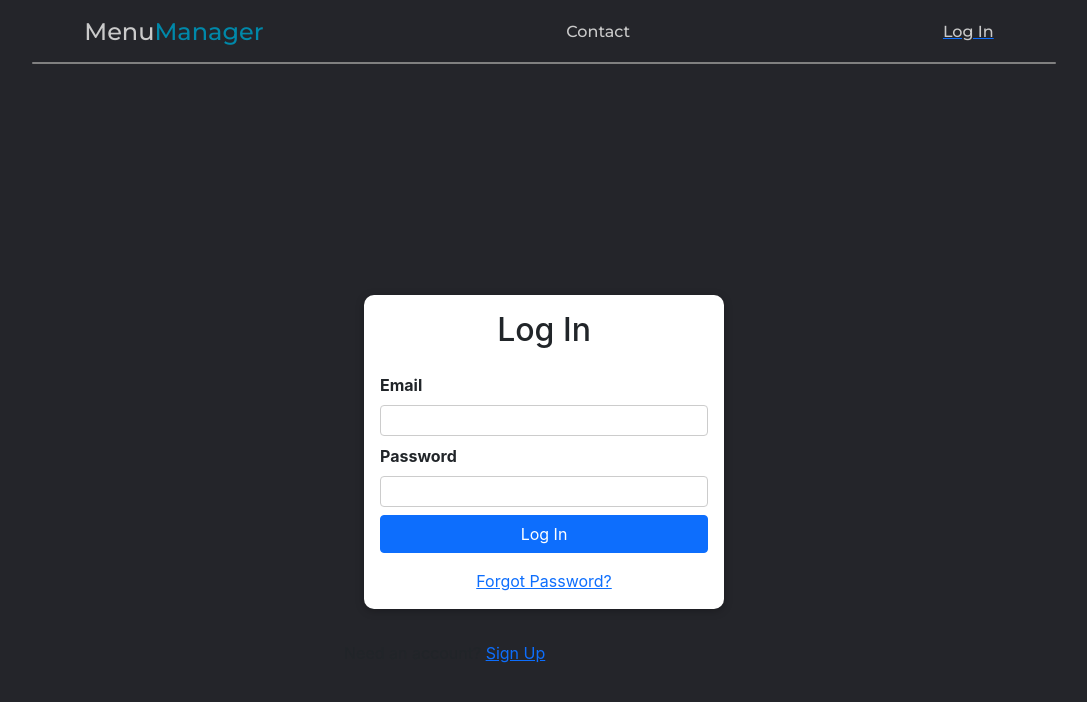
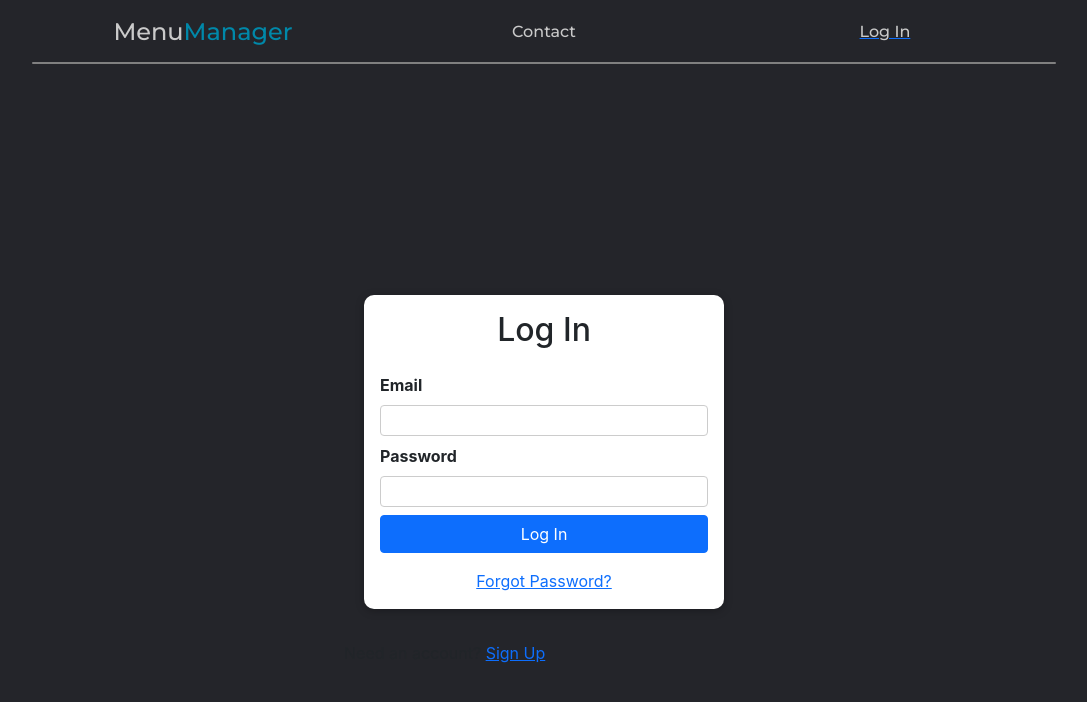
Before and after one commit to bernardmuller/menuApp, a React (Create React App) app in the folder client/: page /login in a window 1280 px wide. Shown: the top 702 px of the page, without its empty margins (96-1183 px from the left). Built offline with nearby package versions, Linux system fonts and the light colour scheme; no server answers.

Commit message:
Nav tweaks

```diff
--- a/client/src/components/Navbar/Nav.jsx
+++ b/client/src/components/Navbar/Nav.jsx
@@ -67,3 +67,6 @@ export default function Nav() {
     </div>
   );
 }
+
+
+console.log('${value.doors[i].name} (${value.doors[i].status})' )
--- a/client/src/components/Navbar/Nav.module.css
+++ b/client/src/components/Navbar/Nav.module.css
@@ -10,6 +10,10 @@
     height: 4em;
     z-index: 999;
     background-color:#24252A;
+}
+
+.nav > * {
+    flex-basis: 100%
 }
 
 .nav::after {
--- a/client/src/components/Profile.js
+++ b/client/src/components/Profile.js
@@ -19,3 +19,6 @@ export default function Profile() {
     </>
   )
 }
+
+
+console.log('${value.doors[i].name} (${value.doors[i].status})' )
```
